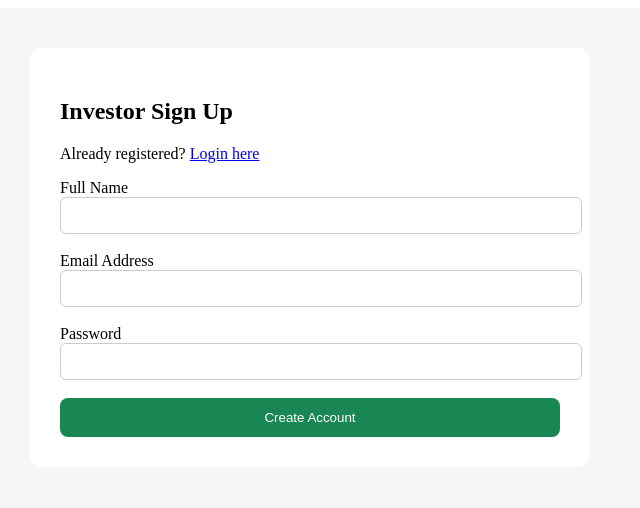
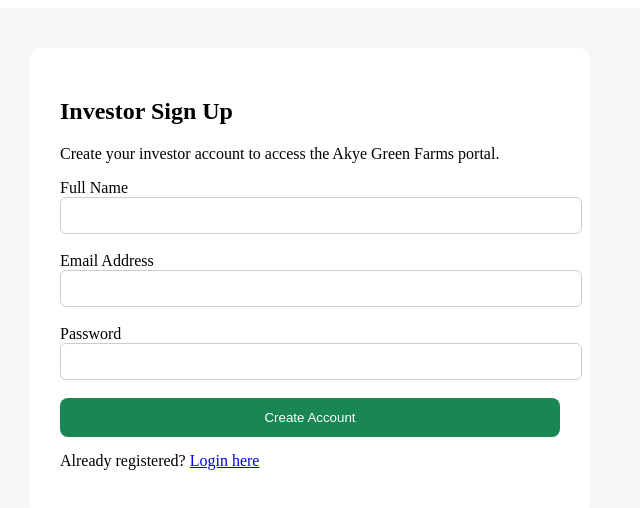
Before and after one commit to akyegreenfarms/akye-green-farms, a Next.js app: page /signup in a window 1280 px wide. Shown: the top 508 px of the page, without its empty margins (330-970 px from the left). Built offline with nearby package versions, Linux system fonts and the light colour scheme.

Commit message:
Fix signup with Firestore profile creation

```diff
--- a/pages/signup.js
+++ b/pages/signup.js
@@ -17,11 +17,15 @@
     const password = e.target.password.value;
 
     try {
-      const userCred = await createUserWithEmailAndPassword(auth, email, password);
+      const userCredential = await createUserWithEmailAndPassword(
+        auth,
+        email,
+        password
+      );
 
-      await setDoc(doc(db, "investors", userCred.user.uid), {
-        name,
-        email,
+      await setDoc(doc(db, "investors", userCredential.user.uid), {
+        name: name,
+        email: email,
         status: "Onboarding",
         createdAt: new Date()
       });
@@ -34,27 +38,62 @@
   };
 
   return (
-    <div style={{ minHeight: "100vh", background: "#f5f7f6", padding: "40px" }}>
-      <div style={{ maxWidth: "500px", margin: "0 auto", background: "#fff", padding: "30px", borderRadius: "12px" }}>
+    <div
+      style={{
+        minHeight: "100vh",
+        background: "#f5f7f6",
+        padding: "40px"
+      }}
+    >
+      <div
+        style={{
+          maxWidth: "500px",
+          margin: "0 auto",
+          background: "#ffffff",
+          padding: "30px",
+          borderRadius: "12px"
+        }}
+      >
         <h2>Investor Sign Up</h2>
+        <p>Create your investor account to access the Akye Green Farms portal.</p>
 
         <form onSubmit={handleSubmit}>
-  <p style={{ marginTop: "15px" }}>
-  Already registered? <a href="/login">Login here</a>
-</p>
           <label>Full Name</label><br />
-          <input type="text" name="name" required style={inputStyle} /><br /><br />
+          <input
+            type="text"
+            name="name"
+            required
+            style={inputStyle}
+          /><br /><br />
 
           <label>Email Address</label><br />
-          <input type="email" name="email" required style={inputStyle} /><br /><br />
+          <input
+            type="email"
+            name="email"
+            required
+            style={inputStyle}
+          /><br /><br />
 
           <label>Password</label><br />
-          <input type="password" name="password" required style={inputStyle} /><br /><br />
+          <input
+            type="password"
+            name="password"
+            required
+            style={inputStyle}
+          /><br /><br />
 
-          <button type="submit" style={buttonStyle} disabled={loading}>
+          <button
+            type="submit"
+            style={buttonStyle}
+            disabled={loading}
+          >
             {loading ? "Creating account..." : "Create Account"}
           </button>
         </form>
+
+        <p style={{ marginTop: "15px" }}>
+          Already registered? <a href="/login">Login here</a>
+        </p>
       </div>
     </div>
   );
@@ -69,7 +108,7 @@
 
 const buttonStyle = {
   background: "#198754",
-  color: "#fff",
+  color: "#ffffff",
   padding: "12px",
   border: "none",
   borderRadius: "8px",
```
